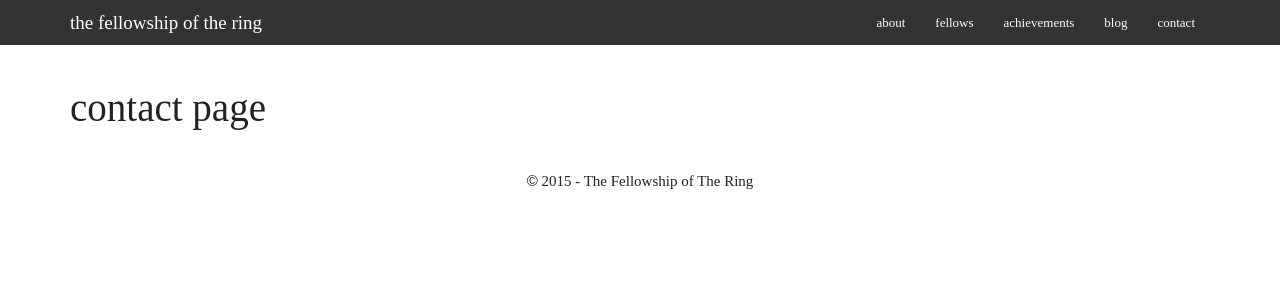
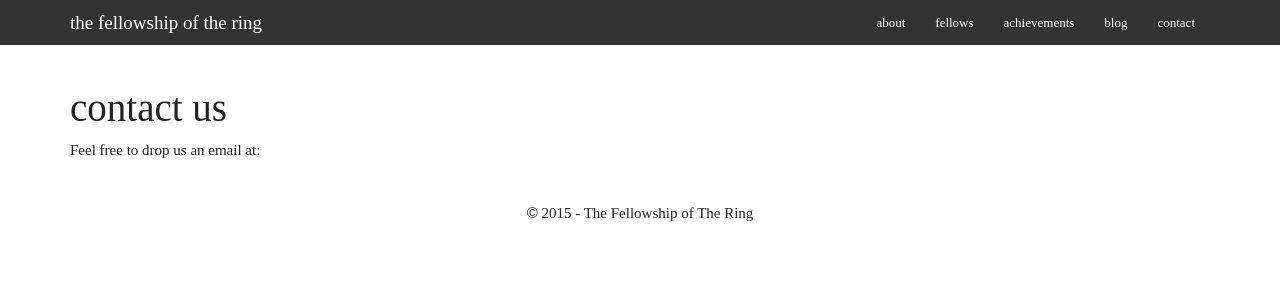
Before and after one commit to bvsatyaram/tlotr, a Jekyll site: the page built from contact.html, in a window 1280 px wide. Shown: the top 300 px of the page. Built offline with Jekyll 4.4.1, drawn with Linux system fonts in a browser that asks for light colours; nearby versions of some CDN libraries; some web fonts are replaced.

Commit message:
Simple contact page with obscured email id

```diff
--- a/_includes/head.html
+++ b/_includes/head.html
@@ -10,6 +10,9 @@
   <link rel="stylesheet" href="{{ "/css/bootstrap-yeti.min.css" | prepend: site.baseurl }}">
   <link rel="stylesheet" href="{{ "/css/main.css" | prepend: site.baseurl }}">
 
+  <script src="//code.jquery.com/jquery-2.1.4.min.js"></script>
+  <script src="{{ "/js/app.js" | prepend: site.baseurl }}"></script>
+
   <link href='https://fonts.googleapis.com/css?family=Averia+Serif+Libre:400,300' rel='stylesheet' type='text/css'>
   <link href='https://fonts.googleapis.com/css?family=UnifrakturMaguntia' rel='stylesheet' type='text/css'>
   <link rel="canonical" href="{{ page.url | replace:'index.html','' | prepend: site.baseurl | prepend: site.url }}">
--- a/contact.html
+++ b/contact.html
@@ -4,4 +4,8 @@ title: Contact
 permalink: /contact/
 position: 5
 ---
-<h1>Contact Page</h1>
+<h1>Contact Us</h1>
+<p>
+  Feel free to drop us an email at:
+  <a href="#" class="obscure-email" data-uname="fotr" data-domain="lotr" data-extension="com"></a>
+</p>
```
Also changed, not shown: js/app.coffee (added, +8 -0 lines).
